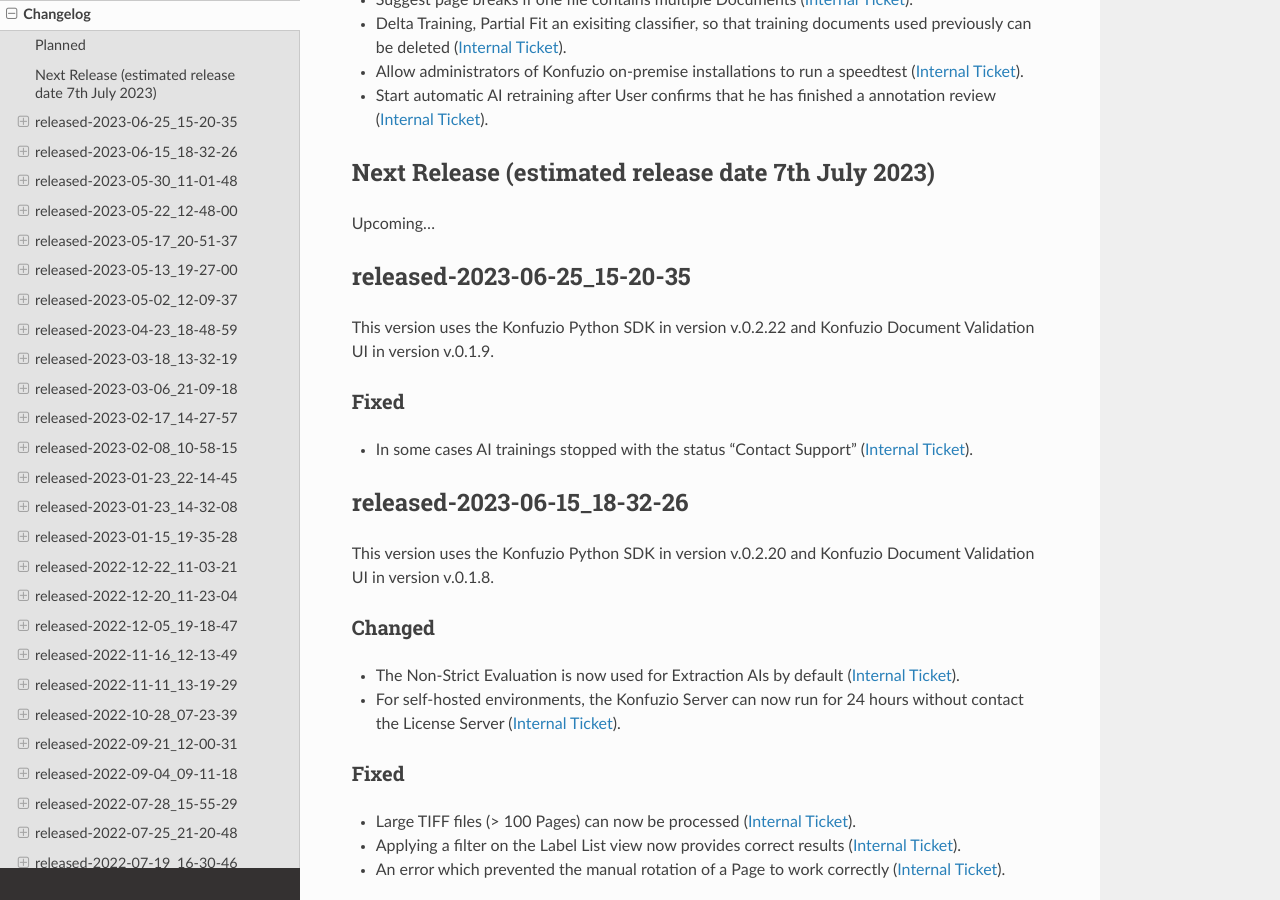
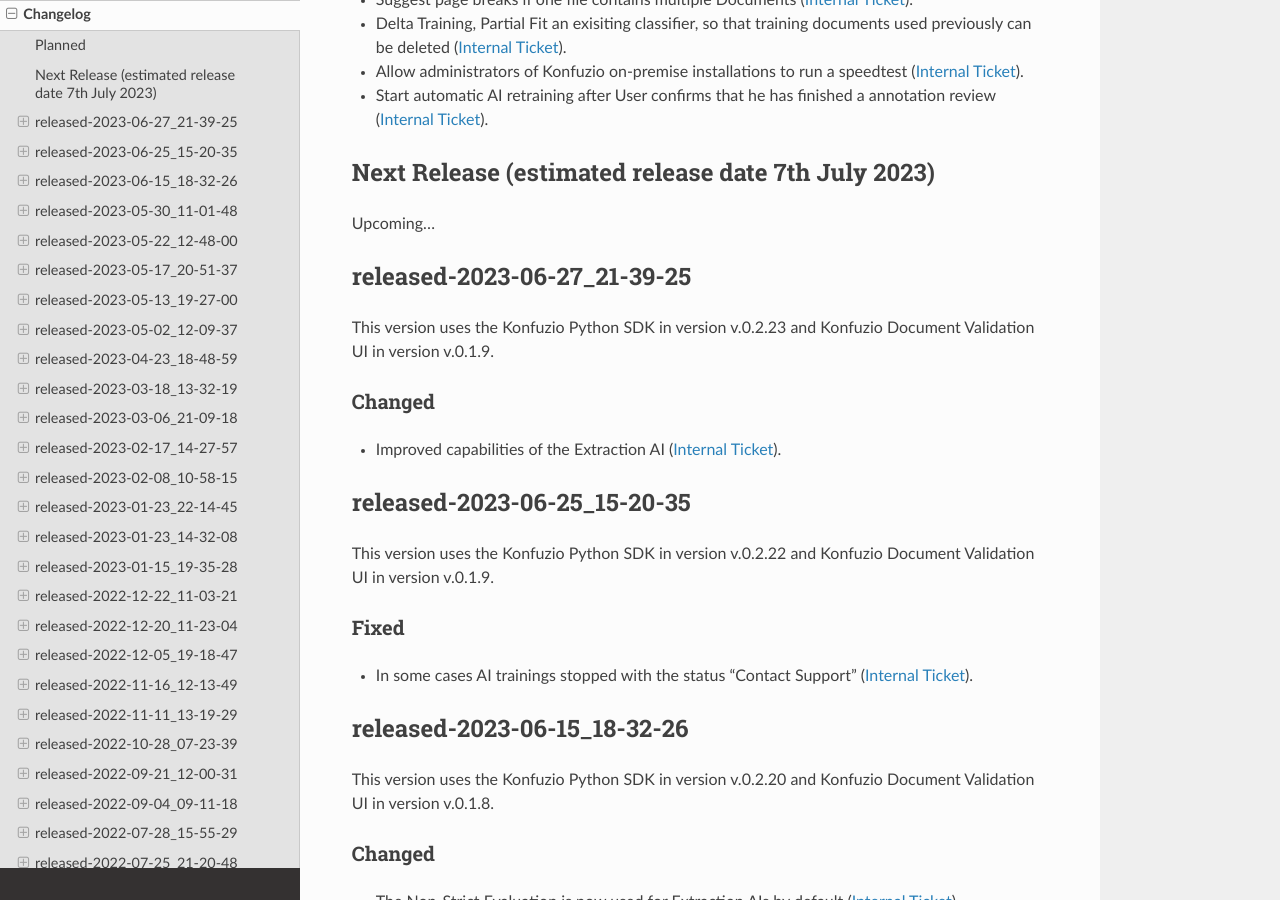
Before and after one commit to konfuzio-ai/konfuzio-sdk, a Sphinx documentation site: the page built from docs/web/changelog_app.md, in a window 1280 px wide and 900 px high, scrolled down 540 px. Built offline with Sphinx 7.4.7 and the Read the Docs theme 2.0.0, drawn with Linux system fonts in a browser that asks for light colours; pages that are not in the unit, such as notebooks, are missing from menus; a script that is not in the unit is left out.

Commit message:
Update changelog_app.md

```diff
--- a/docs/web/changelog_app.md
+++ b/docs/web/changelog_app.md
@@ -24,6 +24,12 @@
 ## Next Release (estimated release date 7th July 2023)
 
 Upcoming...
+
+## released-2023-06-27_21-39-25
+This version uses the Konfuzio Python SDK in version v.0.2.23 and Konfuzio Document Validation UI in version v.0.1.9.
+
+### Changed
+- Improved capabilities of the Extraction AI  ([Internal Ticket](https://git.konfuzio.com/konfuzio/objectives/-/issues/11316)).
 
 ## released-2023-06-25_15-20-35
 This version uses the Konfuzio Python SDK in version v.0.2.22 and Konfuzio Document Validation UI in version v.0.1.9.
```
